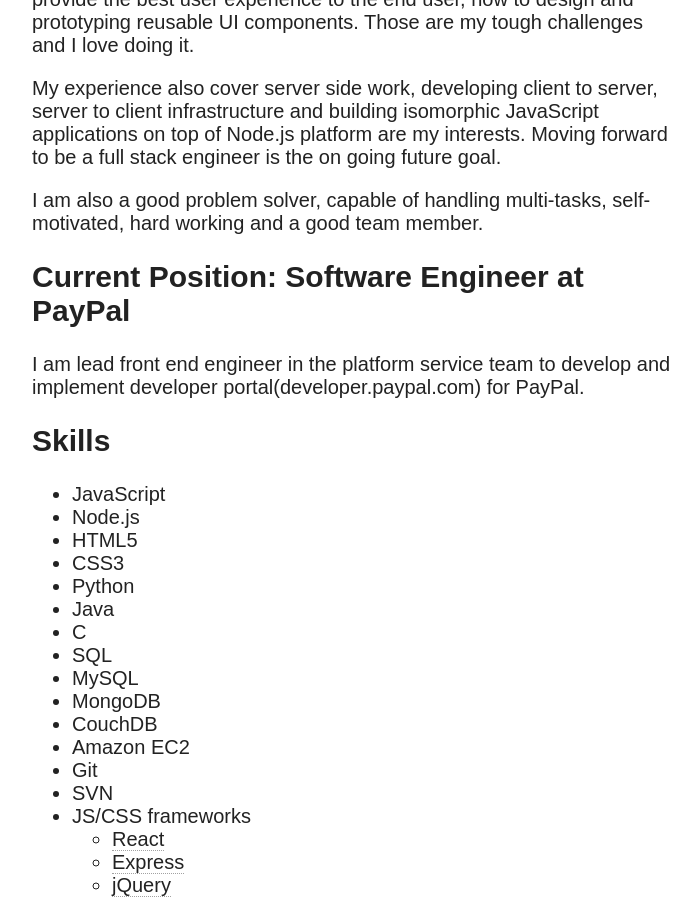
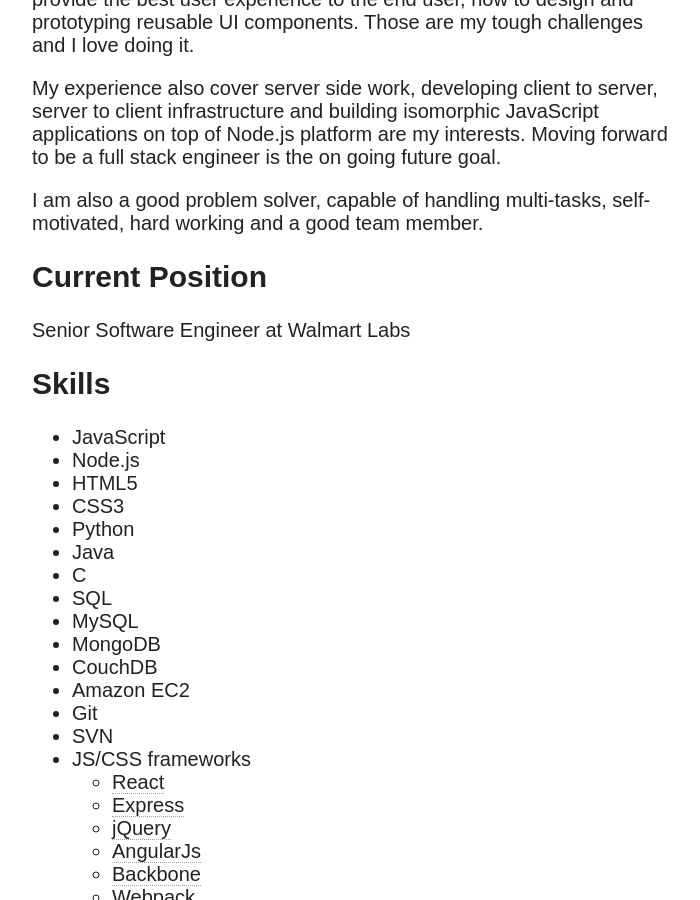
Before and after one commit to LeoAJ/leoaj.github.com, a Jekyll site: the page built from about.md, in a window 1280 px wide and 900 px high, scrolled down 1458 px. Shown: the whole window, without its empty margins (288-988 px from the left). Built offline with Jekyll 4.4.1, drawn with Linux system fonts in a browser that asks for light colours; nearby versions of some CDN libraries.

Commit message:
update position

```diff
--- a/about.md
+++ b/about.md
@@ -17,9 +17,9 @@ My experience also cover server side work, developing client to server, server t
 
 I am also a good problem solver, capable of handling multi-tasks, self-motivated, hard working and a good team member.
 
-## Current Position: Software Engineer at PayPal
+## Current Position
 
-I am lead front end engineer in the platform service team to develop and implement developer portal(developer.paypal.com) for PayPal.
+Senior Software Engineer at Walmart Labs
 
 ## Skills
 
```
